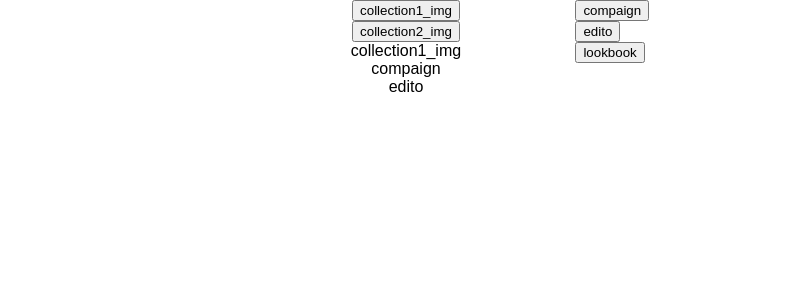
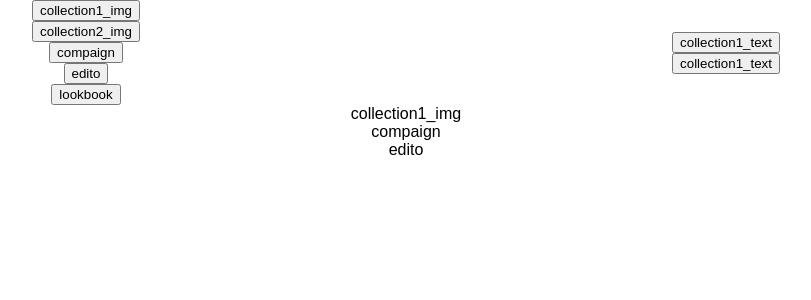
Before and after one commit to cyruslk/st-henri-website, a React (Create React App) app: page / in a window 1280 px wide. Shown: the top 300 px of the page, without its empty margins (234-1045 px from the left). Built offline with nearby package versions, Linux system fonts and the light colour scheme.

Commit message:
changing the pos of the methods

```diff
--- a/src/App.css
+++ b/src/App.css
@@ -2,28 +2,12 @@
   text-align: center;
 }
 
-img{
-  width: 20vw;
+header{
+    display: flex;
+    align-items: center;
+    justify-content: center;
 }
 
-.subtypes{
-  position: absolute;
-    right: 31vw;
-    top: 0;
+header section{
+  width: 50vw;
 }
-
-.subtypes button{
-  display: block;
-}
-
-.main_container{
-  background-color: black;
-  color: white;
-  position: relative;
-  top: 3vw;
-}
-
-@keyframes App-logo-spin {
-  from { transform: rotate(0deg); }
-  to { transform: rotate(360deg); }
-}
--- a/src/App.js
+++ b/src/App.js
@@ -5,7 +5,8 @@ import "./App.css";
 
 class App extends React.Component {
  state = {
-  allData: [
+  indexOfTheSelectedComponent: "1",
+  allDataImages: [
     { name: "collection1_img",
       type: "img",
       visible: true,
@@ -58,15 +59,68 @@ class App extends React.Component {
         ]
       }]
     }
+  ],
+  allDataTexts: [
+    { name: "collection1_text",
+      type: "img",
+      visible: true,
+      categories: [{
+        name: "information",
+        visible: true,
+        content: [
+          "img1",
+          "img2"
+        ]
+      },{
+        name: "pressrelease",
+        visible: true,
+        content: [
+          "img1",
+          "img2"
+        ]
+      },{
+        name: "pressrelease2",
+        visible: false,
+        content: [
+          "img1",
+          "img2"
+        ]
+      }]
+    },
+    { name: "collection1_text",
+      type: "img",
+      visible: false,
+      categories: [{
+        name: "information",
+        visible: true,
+        content: [
+          "img1",
+          "img2"
+        ]
+      },{
+        name: "pressrelease",
+        visible: false,
+        content: [
+          "img1",
+          "img2"
+        ]
+      },{
+        name: "pressrelease2",
+        visible: false,
+        content: [
+          "img1",
+          "img2"
+        ]
+      }]
+    }
   ]
   };
 
  displaySelectedComponent = (e, component) => {
 
-  const indexElement = this.state.allData.indexOf(component);
-  let newState = [...this.state.allData];
+  const indexElement = this.state.allDataImages.indexOf(component);
+  let newState = [...this.state.allDataImages];
   newState[indexElement].visible = !newState[indexElement].visible;
-
   const modifiedListArray = [];
   newState.filter((ele, index) => {
     if(ele.visible === true){
@@ -74,50 +128,74 @@ class App extends React.Component {
     }
   })
   this.setState({
-    allData: newState
+    allDataImages: newState,
+    indexOfTheSelectedComponent: indexElement
   });
  };
 
 
- displaySubSelectedComponent = (e, index, component) => {
-   const indexElement = this.state.allData.indexOf(component);
-   let newState = [...this.state.allData];
+
+ displaySubSelectedComponentImgs = (e, index, component) => {
+
+   const indexElement = this.state.allDataImages.indexOf(component);
+   let newState = [...this.state.allDataImages];
    newState[indexElement].categories[index].visible = !newState[indexElement].categories[index].visible;
-   // either this or a filter loop to add and remove these subcomponents to the [];
-   // need to be confirmed with M.
    this.setState({
-     allData: newState
+     allDataImages: newState
    });
  };
 
 
+ render() {
 
- render() {
+  const firstLayerButtonsImg = this.state.allDataImages.map((data, index) => {
+    return (
+        <div key={index}>
+         <button onClick={e => this.displaySelectedComponent(e, data)}>
+          {data.name}
+         </button>
+         </div>
+     )
+  })
+
+  const firstLayerButtonsTxts = this.state.allDataTexts.map((data, index) => {
+    return (
+      <div key={index}>
+       <button onClick={e => this.displaySelectedComponent(e, data)}>
+        {data.name}
+       </button>
+      </div>
+     )
+  })
+
+  const SecondLayerButtonsImg = this.state.allDataImages
+  [this.state.indexOfTheSelectedComponent].categories.map((data, index) => {
+    return (
+        <div key={index}>
+         <button onClick={e => this.displaySelectedComponent(e, data)}>
+          {data.name}
+         </button>
+         </div>
+     )
+  })
+
+  alert(this.state.indexOfTheSelectedComponent)
+
   return (
    <div className="App">
-    {this.state.allData.map((data, index) => (
+   <header>
+     <section className="buttons_left">
+     <div>{firstLayerButtonsImg}</div>
+     <div>{SecondLayerButtonsImg}</div>
+     </section>
+     <section className="buttons_right">
+     {firstLayerButtonsTxts}
+     </section>
+   </header>
 
-     <div key={index} id="all_buttons_of_cms">
-      <button onClick={e => this.displaySelectedComponent(e, data)}>
-       {data.name}
-      </button>
-     </div>
-    ))}
-
-    {this.state.allData.map(component => {
+    {this.state.allDataImages.map(component => {
      if (component.visible
       && component.type === "img") {
-
-      const renderButtonSubtypes = component.categories.map((ele, index) => {
-        return (
-          <div key={index} id="sub_buttons_of_collections">
-           <button onClick={e => this.displaySubSelectedComponent(e, index, component)}>
-            {ele.name}
-           </button>
-          </div>
-        )
-
-      })
 
       const selectedSubType = component.categories.map((ele, index) => {
         if(ele.visible && ele.name === "compaign"){
@@ -144,10 +222,7 @@ class App extends React.Component {
       })
 
       return (
-        <div key={Math.random().toString(36).substring(7)}>
-            <section className="subtypes">
-              {renderButtonSubtypes}
-            </section>
+        <div key={Math.random().toString(36).substring(7)} id="test">
             <section>
             <div id="category">
             {component.name}
```
